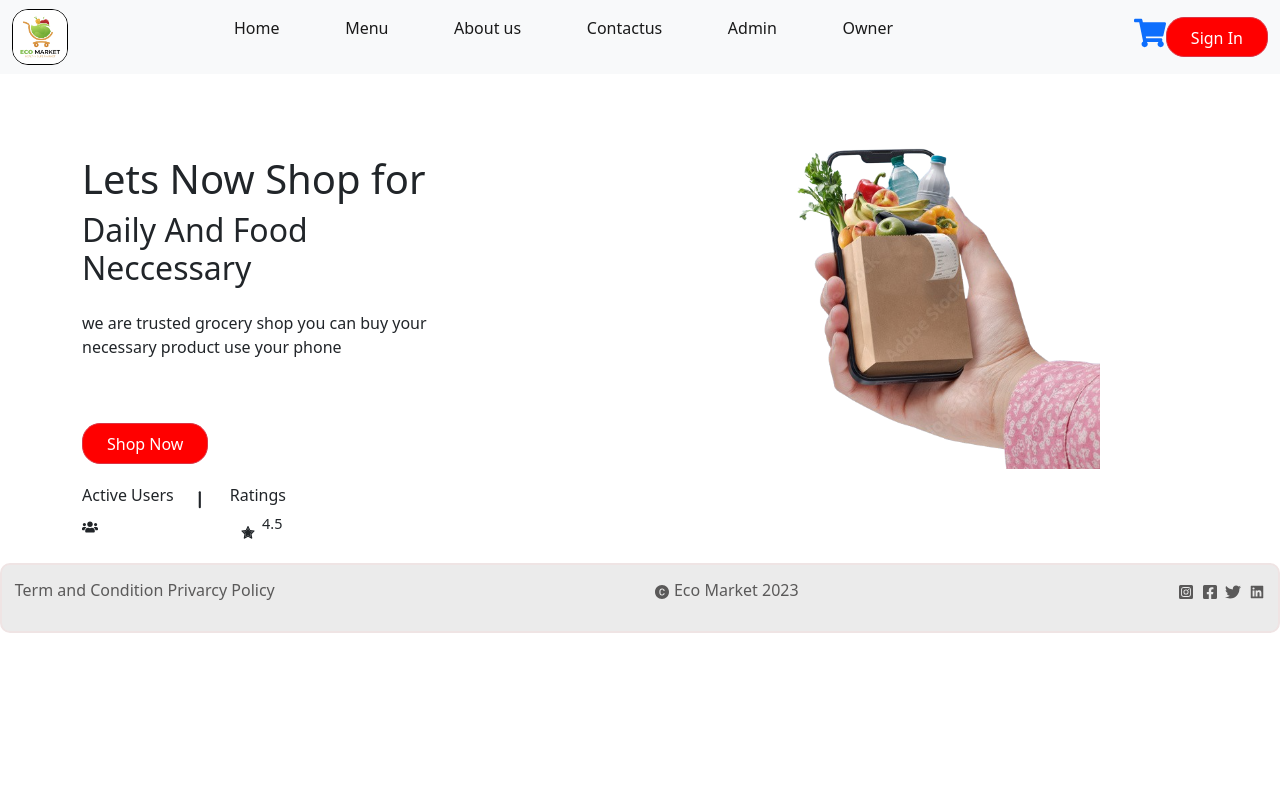
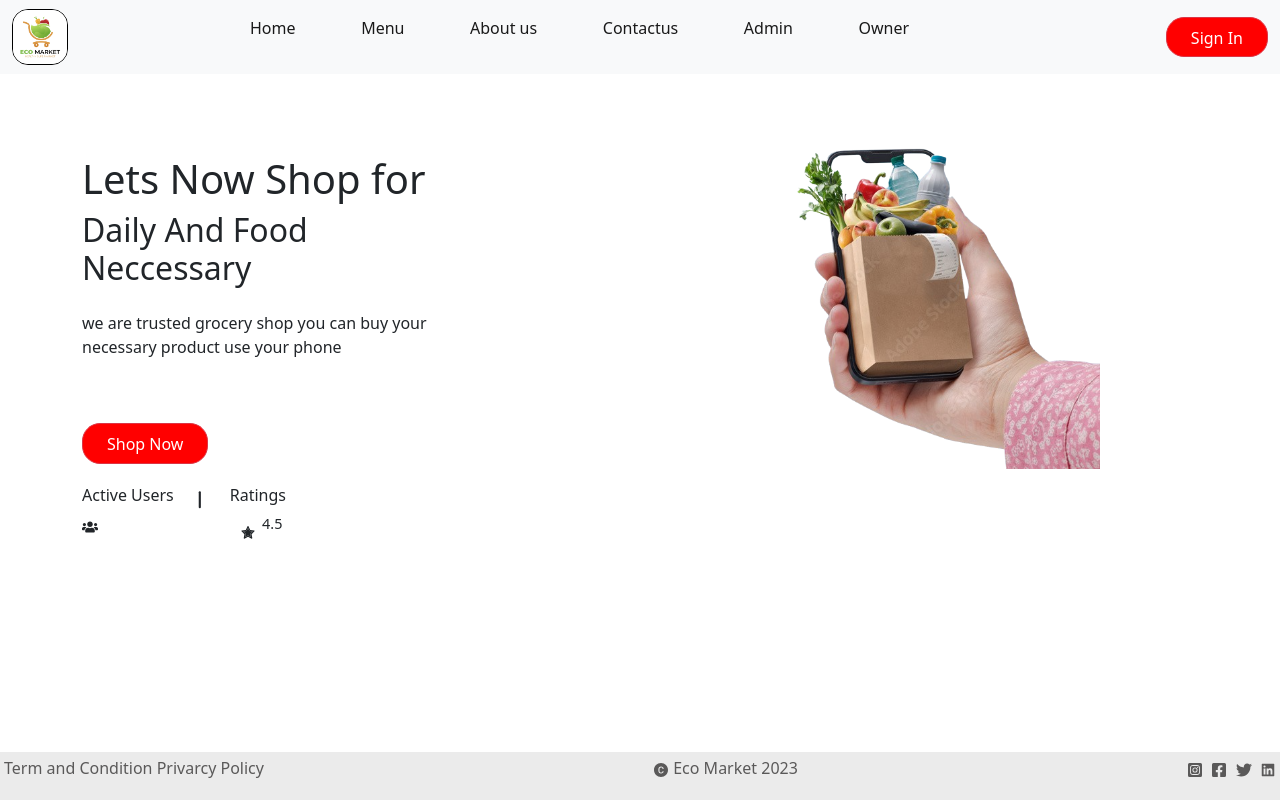
Before and after one commit to Rushikesh38/Grocery, a React (Create React App) app in the folder client/: page / in a window 1280 px wide. Built offline with nearby package versions, Linux system fonts and the light colour scheme.

Commit message:
cards for cart, footer fix

```diff
--- a/client/src/Components/Css/footer.css
+++ b/client/src/Components/Css/footer.css
@@ -1,8 +1,8 @@
 .footer{
     color: rgb(90, 89, 89);
-    border-radius: 10px;
-    padding: 0.8em 0.8em;
-    border: 2px solid #efe4e4;
+    /* border-radius: 10px; */
+    /* padding: 0.8em 0.8em; */
+    /* border: 2px solid #efe4e4; */
     background-color: #ebebeb;
 }
 .footer-item3{
--- a/client/src/Components/Css/index.css
+++ b/client/src/Components/Css/index.css
@@ -1,4 +1,5 @@
 .foot{
     width: 100%;
     bottom: 0;
+    position: fixed;
 }
--- a/client/src/Components/Menu/cards.js
+++ b/client/src/Components/Menu/cards.js
@@ -4,11 +4,6 @@ import { useState } from 'react';
 function Cards({item}) {
     const { name, image, price, description } = item;
 
-    // const [citem,setCItem] = useState({
-    //   name: "",
-    //   price:"",
-    //   quantity:1
-    // });
     function handlecartclick() {
       console.log("add to cart clicked");
       const cartitem={
@@ -23,12 +18,6 @@ function Cards({item}) {
         console.log(error.message);
       }
       console.log(cartitem);
-      // try{
-      //   api.addCartItem(item);
-      // }catch(error){
-      //   console.log(error.message);
-      // }
-      // console.log(item);
     }
 
     return (
@@ -41,8 +30,8 @@ function Cards({item}) {
                <p className="card-text">{description}</p>
                <p className="card-text">Price:{price} </p>
                <Amount />
-               <button className="btn btn-primary">Buy Now</button>
-               <button onClick={handlecartclick} >Add to cart</button>
+               {/* <button className="btn btn-primary">Buy Now</button> */}
+               <button className="btn btn-primary" onClick={handlecartclick} >Add to cart</button>
              </div>
           </div>
         </div>
@@ -51,26 +40,3 @@ function Cards({item}) {
     )
 }
 export default Cards;
-
-// function Cards({ item }) {
-//     const { name, image, price, description } = item;
-//     return (
-//       <div className="container">
-//         <h1>Cards</h1>
-//         <div class="container d-flex align-items-center">
-//           <div className="card" style={{ width: "18rem" }}>
-//             <h5 className="card-title card-body">{name}</h5>
-//             <img className="card-img-top" src="MernProject.png" alt="Card image cap" />
-//             <div className="card-body">
-//               <p className="card-text">{description}</p>
-//               <p className="card-text">Price:{price} </p>
-//               <a href="#" class="btn btn-primary">Buy Now</a>
-//             </div>
-//           </div>
-//         </div>
-//       </div>
-
-//     );
-//   }
-
-//   export default Cards;
--- a/client/src/Components/cart.js
+++ b/client/src/Components/cart.js
@@ -1,5 +1,8 @@
 import { useEffect, useState } from "react";
 import * as api from "../api"
+import Cards from "./Menu/cards";
+
+// TODO: img, price: quantity * price, remove button, a common but now button at top right
 
 const Cart =()=>{
 
@@ -20,7 +23,18 @@ const Cart =()=>{
 
     return(
         <>
-            <h1>Cart section</h1>
+        <div className="card-container container">
+          {
+            cartdata.map((cartdata) => {
+              return (
+
+                  <Cards item={cartdata}/>
+
+              )
+            })
+          }
+          </div>
+
         </>
     )
 }
--- a/client/src/Components/footer.js
+++ b/client/src/Components/footer.js
@@ -5,7 +5,7 @@ import './Css/footer.css';
 const footer = () => {
     return (
         <>
-            <div className="footer d-flex justify-content-between">
+            <div className="footer d-flex justify-content-between p-1">
                 <div className="footer-item">
                     <p>Term and Condition     Privarcy Policy</p>
                 </div>
--- a/client/src/Components/navbar.js
+++ b/client/src/Components/navbar.js
@@ -85,12 +85,8 @@ function Navbar() {
                         </ul>
 
                         {!user /* user exist? */ ? (
-                            <div className="form-inline my-2 my-lg-0 cart">
-                                <li>
-                                    <Link to="/cart">
-                                        <FaShoppingCart size="2em" />
-                                    </Link>
-                                </li>
+                            <div className="form-inline my-2 my-lg-0">
+
                                 <Link to="/auth">
                                     <button className='btn btn-danger'>Sign In</button>
                                 </Link>
@@ -98,6 +94,10 @@ function Navbar() {
 
                             </div>) : (
                             <div className="row">
+                                    <Link className="col" to="/cart">
+                                        <FaShoppingCart size="2em" />
+                                    </Link>
+
                                 <h1 className="col">{user.response.result.name}</h1>
                                 <button className='btn btn-danger col' onClick={logout}>Logout</button>
                             </div>
```
Also changed, not shown: 1 other file (tests, documents, lock files or other folders).
